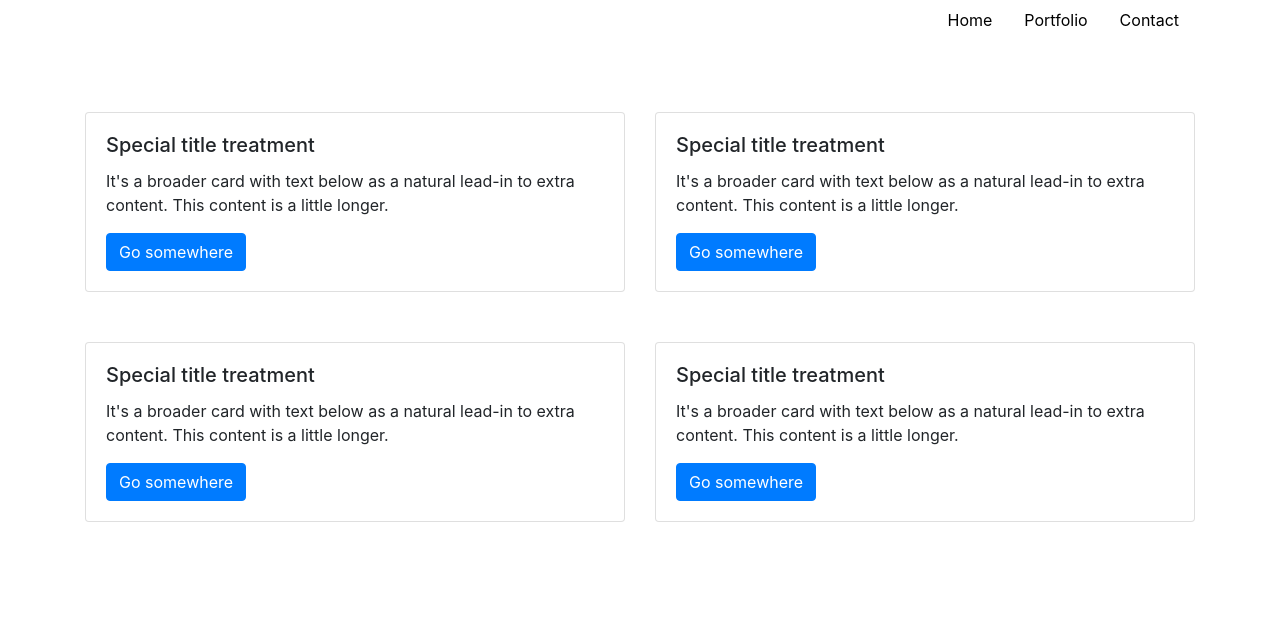
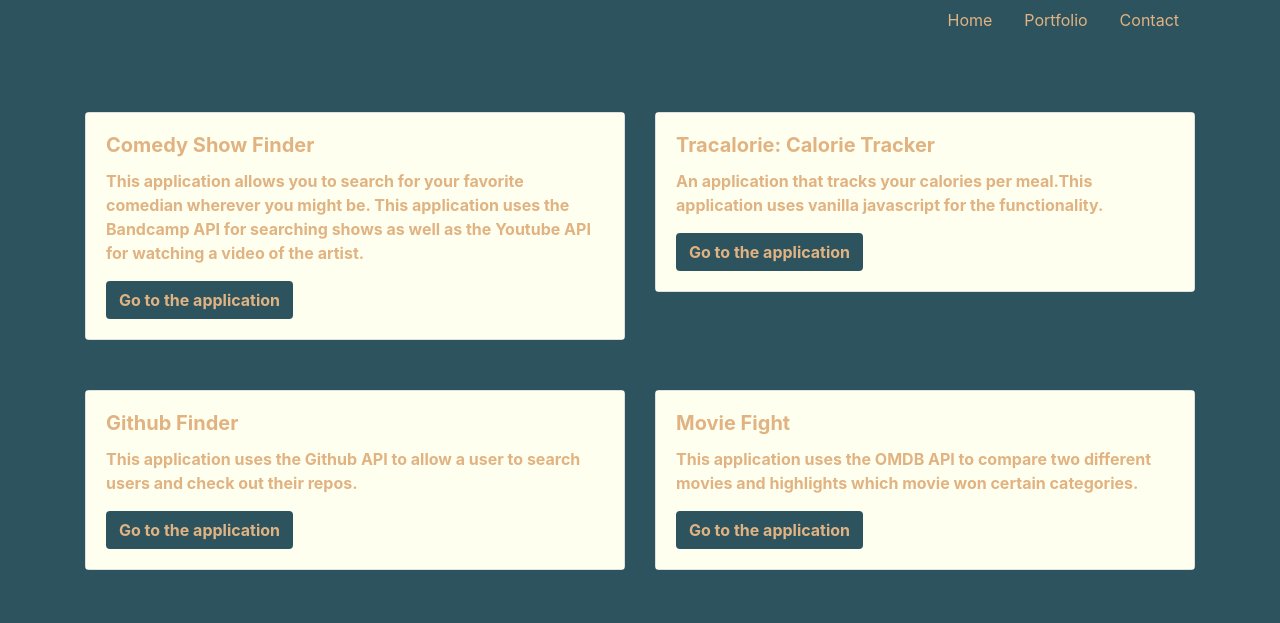
Before and after one commit to wigsters52/Portfolio, a plain HTML site: page portfolio.html in a window 1280 px wide. Drawn offline with nearby package versions, Linux system fonts and the light colour scheme.

Commit message:
added portfolio links and descriptions. made contact page

```diff
--- a/index.css
+++ b/index.css
@@ -1,12 +1,54 @@
-.container .nav-bar .nav-item .nav-link {
-    color: black;
+body {
+  background: #2d545e;
+  color: #e1b382;
 
 }
 
+.container .nav-bar .nav-item .nav-link {
+  color: white;
+}
+
 .container .nav-bar .nav-item .nav-link:hover {
-    text-decoration: underline
+  text-decoration: underline;
 }
 
 .col-sm-6 {
-    padding-bottom: 50px;
+  padding-bottom: 50px;
 }
+
+.container .nav-bar .nav-item .nav-link {
+  color:
+    #e1b382;
+}
+
+
+.center {
+  display: block;
+  margin-left: auto;
+  margin-right: auto;
+  width: 25%;
+  border-radius: 25%;
+}
+
+.card-body {
+  background-color: #fffff0;
+  font-weight: bold;
+}
+
+.card-title {
+  font-weight: bold;
+}
+
+.btn {
+  background-color: #2d545e;
+  color: #e1b382;
+  font-weight: bold;
+}
+
+.contact-form {
+  align-content: center;
+}
+
+.link {
+  cursor: text;
+}
--- a/portfolio.html
+++ b/portfolio.html
@@ -5,10 +5,10 @@
     <meta charset="UTF-8" />
     <meta name="viewport" content="width=device-width, initial-scale=1.0" />
     <meta http-equiv="X-UA-Compatible" content="ie=edge" />
-    <link rel="stylesheet" href="index.css" />
+
     <link rel="stylesheet" href="https://stackpath.bootstrapcdn.com/bootstrap/4.4.1/css/bootstrap.min.css"
         integrity="sha384-Vkoo8x4CGsO3+Hhxv8T/Q5PaXtkKtu6ug5TOeNV6gBiFeWPGFN9MuhOf23Q9Ifjh" crossorigin="anonymous">
-
+    <link rel="stylesheet" href="index.css" />
     <title>Ryan Wiggins' Website</title>
 </head>
 
@@ -18,7 +18,7 @@
             <!-- Navigation -->
             <ul class="nav justify-content-end">
                 <li class="nav-item">
-                    <a class="nav-link" href='./about'>Home</a>
+                    <a class="nav-link" href='./about.html'>Home</a>
                 </li>
                 <li class="nav-item">
                     <a class="nav-link" href='./portfolio.html'>Portfolio</a>
@@ -40,22 +40,23 @@
             <div class="col-sm-6">
                 <div class="card">
                     <div class="card-body">
-                        <h5 class="card-title">Special title treatment</h5>
-                        <p class="card-text">It's a broader card with text below as a natural lead-in to extra content.
-                            This
-                            content is a little longer.</p>
-                        <a href="#" class="btn btn-primary">Go somewhere</a>
+                        <h5 class="card-title">Comedy Show Finder</h5>
+                        <p class="card-text">This application allows you to search for your favorite comedian wherever
+                            you might be. This application uses the Bandcamp API for searching shows as well as the
+                            Youtube API for watching a video of the artist. </p>
+                        <a href="https://unruffled-engelbart-ed15d3.netlify.com/" target="_blank" class="btn">Go to the
+                            application</a>
                     </div>
                 </div>
             </div>
             <div class="col-sm-6">
                 <div class="card">
                     <div class="card-body">
-                        <h5 class="card-title">Special title treatment</h5>
-                        <p class="card-text">It's a broader card with text below as a natural lead-in to extra content.
-                            This
-                            content is a little longer.</p>
-                        <a href="#" class="btn btn-primary">Go somewhere</a>
+                        <h5 class="card-title">Tracalorie: Calorie Tracker</h5>
+                        <p class="card-text">An application that tracks your calories per meal.This application uses
+                            vanilla javascript for the functionality. </p>
+                        <a href="https://vigilant-wing-7ed599.netlify.com/" target="_blank" class="btn ">Go to the
+                            application</a>
                     </div>
                 </div>
             </div>
@@ -64,22 +65,22 @@
             <div class="col-sm-6">
                 <div class="card">
                     <div class="card-body">
-                        <h5 class="card-title">Special title treatment</h5>
-                        <p class="card-text">It's a broader card with text below as a natural lead-in to extra content.
-                            This
-                            content is a little longer.</p>
-                        <a href="#" class="btn btn-primary">Go somewhere</a>
+                        <h5 class="card-title">Github Finder</h5>
+                        <p class="card-text">This application uses the Github API to allow a user to search users and
+                            check out their repos.</p>
+                        <a href="https://agitated-lamarr-e7ed8c.netlify.com/" target=" _blank" class="btn ">Go to the
+                            application</a>
                     </div>
                 </div>
             </div>
             <div class="col-sm-6">
                 <div class="card">
                     <div class="card-body">
-                        <h5 class="card-title">Special title treatment</h5>
-                        <p class="card-text">It's a broader card with text below as a natural lead-in to extra content.
-                            This
-                            content is a little longer.</p>
-                        <a href="#" class="btn btn-primary">Go somewhere</a>
+                        <h5 class="card-title">Movie Fight</h5>
+                        <p class="card-text">This application uses the OMDB API to compare two different movies and
+                            highlights which movie won certain categories. </p>
+                        <a href="https://vigorous-jones-f378ed.netlify.com" target=" _blank" class="btn ">Go to the
+                            application</a>
                     </div>
                 </div>
             </div>
```
Also changed, not shown: about.html (+20 -16 lines), contact.html (+42 -0 lines), IMG_2425.jpg (added), background1.jpg (deleted).
